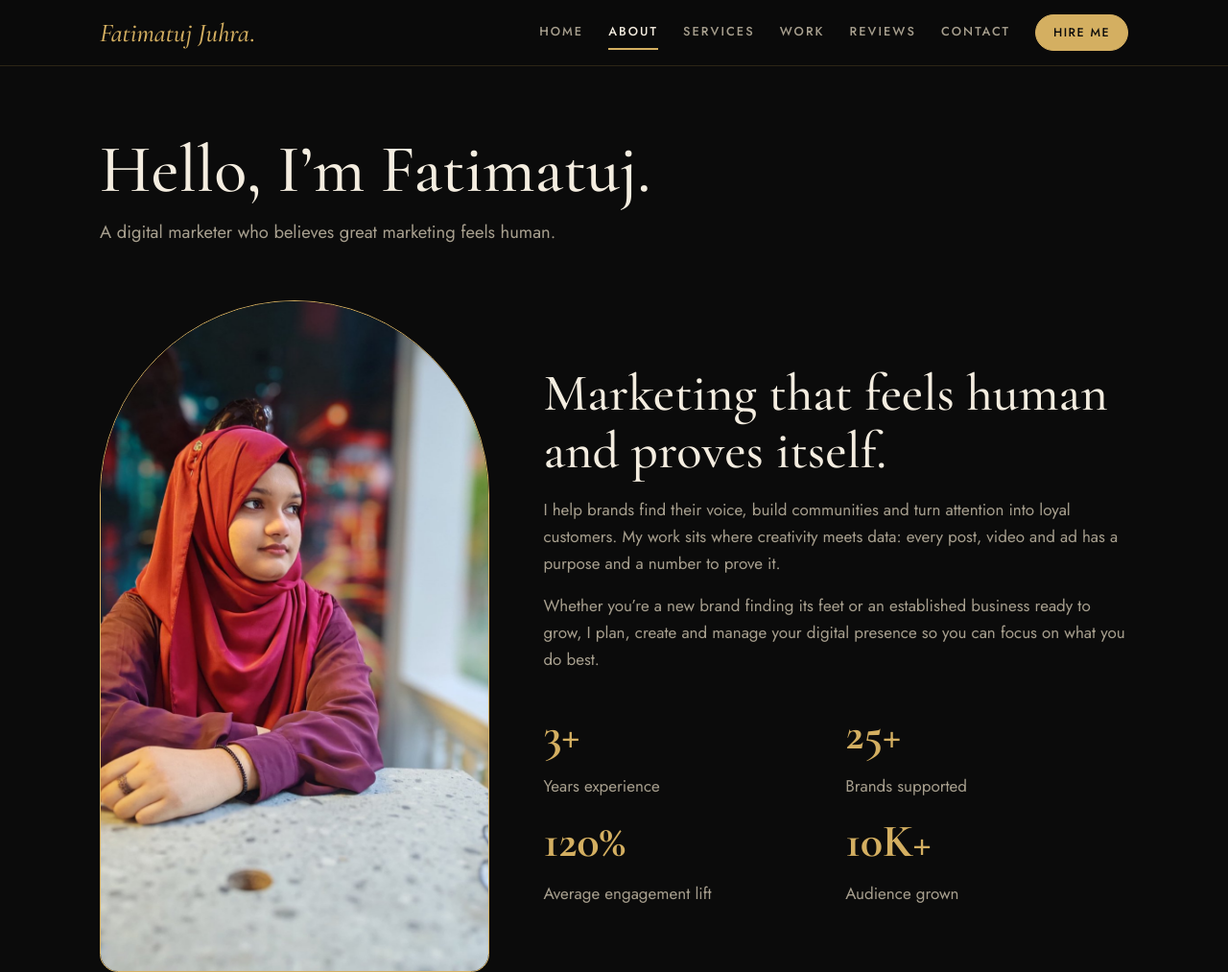
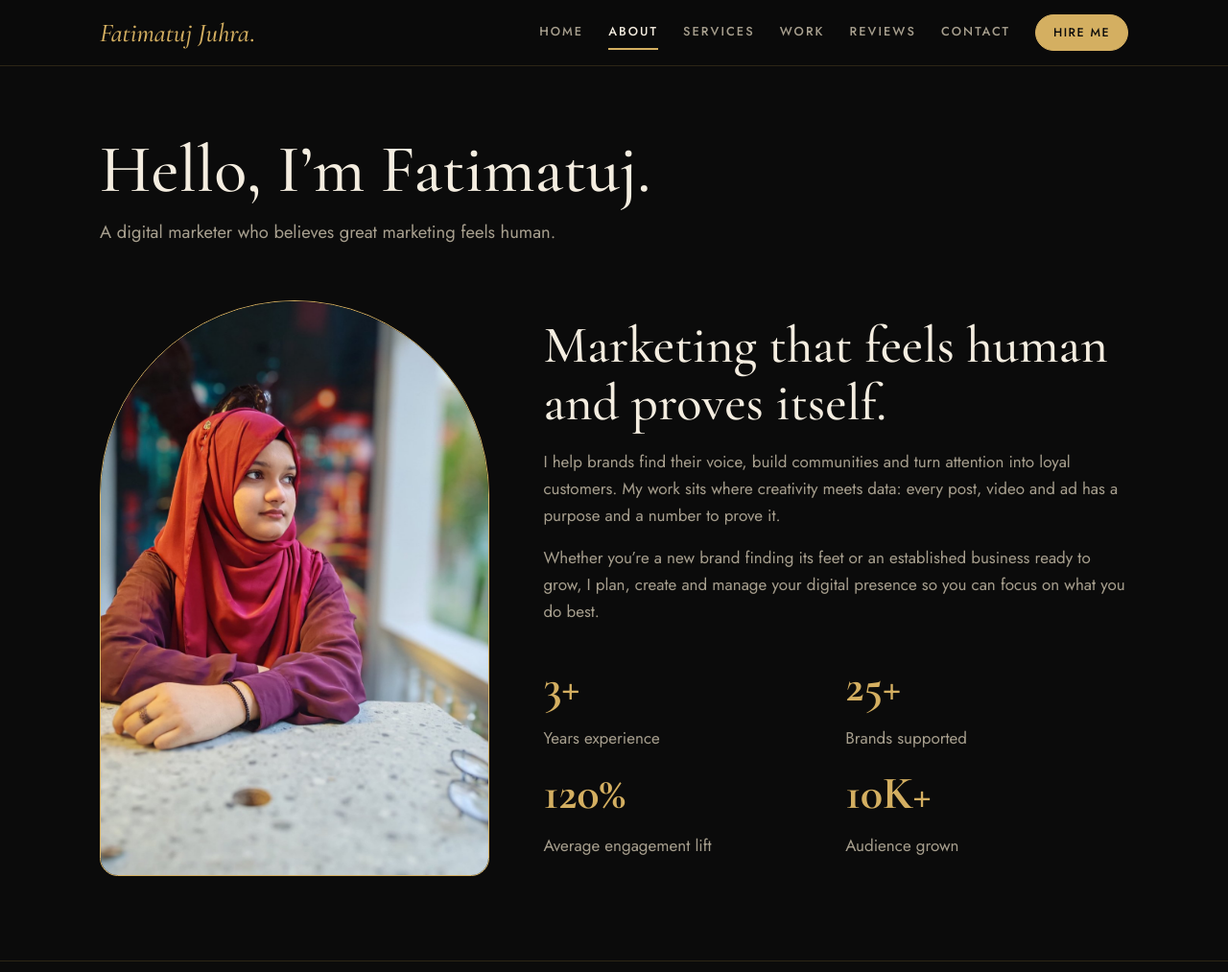
Before and after one commit to fatimatujjuhraa/Protfolio, a plain HTML site: page about.html in a window 1280 px wide. Shown: the top 1013 px of the page at 96% size. Drawn offline with nearby package versions, Linux system fonts and the light colour scheme.

Commit message:
Update image dimensions in about.html

```diff
--- a/about.html
+++ b/about.html
@@ -55,8 +55,8 @@
           <img
             src="images/fatimatuj.jpg"
             alt="Fatimatuj Juhra"
-            width="900"
-            height="700"
+            width="800"
+            height="600"
           />
           <div>
             <h2>Marketing that feels human and proves itself.</h2>
```
